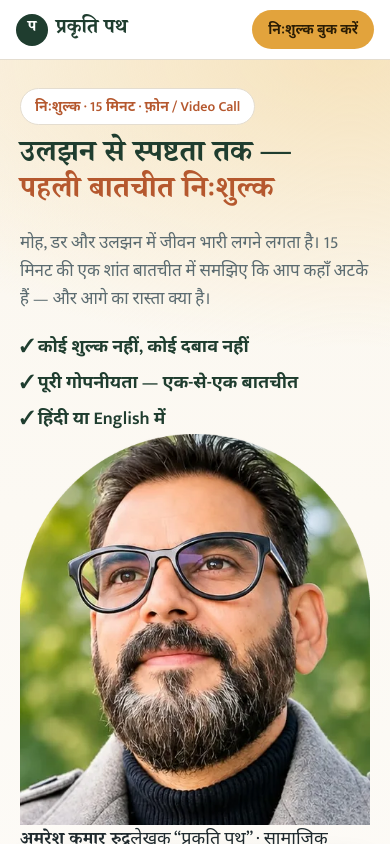
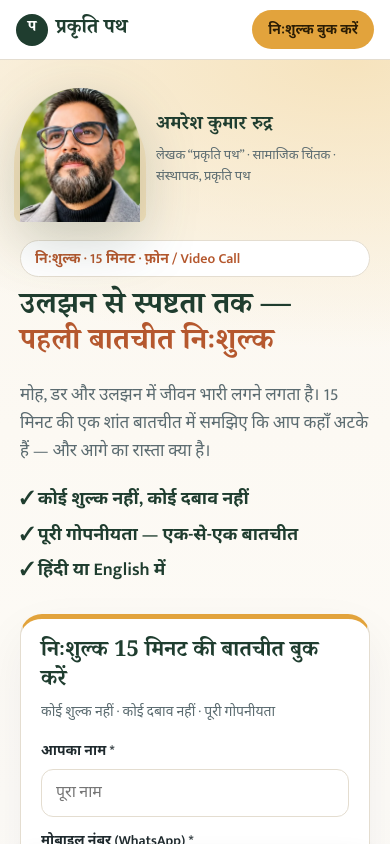
Before and after one commit to sarkworld90-sys/prakriti-path, a Next.js app: page /guidance in a window 390 px wide. Shown: the top 844 px of the page. Built offline with nearby package versions, Linux system fonts and the light colour scheme; no server answers.

Commit message:
Add files via upload

```diff
--- a/app/guidance/guidance.css
+++ b/app/guidance/guidance.css
@@ -194,3 +194,87 @@
     display: none;
   }
 }
+
+/* ── आपकी बड़ी photo ── */
+.gd-person {
+  margin-top: 30px;
+  display: flex;
+  align-items: flex-end;
+  gap: 24px;
+}
+.gd-arch {
+  flex: none;
+  width: 250px;
+  aspect-ratio: 488 / 544;
+  position: relative;
+  display: grid;
+  place-items: end center;
+}
+.gd-arch::before {
+  content: "";
+  position: absolute;
+  inset: 22px -14px 0 -14px;
+  border-radius: 160px 160px 18px 18px;
+  background: #f6e3bd;
+}
+.gd-arch img {
+  position: relative;
+  width: 100%;
+  height: auto;
+  filter: drop-shadow(0 18px 28px rgba(31, 61, 47, 0.22));
+}
+.gd-arch span {
+  position: relative;
+  font-size: 80px;
+  color: var(--md-water);
+  align-self: center;
+}
+.gd-person-txt {
+  display: flex;
+  flex-direction: column;
+  gap: 6px;
+  padding-bottom: 8px;
+}
+.gd-person-txt b {
+  font-size: 24px;
+  color: var(--md-water-deep);
+}
+.gd-person-txt span {
+  font-size: 14px;
+  color: var(--md-muted);
+}
+.gd-person-txt q {
+  margin-top: 8px;
+  padding-left: 12px;
+  border-left: 3px solid var(--md-haldi);
+  font-size: 16px;
+  line-height: 1.5;
+  color: var(--md-water-deep);
+}
+@media (max-width: 960px) {
+  .gd-copy {
+    display: flex;
+    flex-direction: column;
+  }
+  .gd-person {
+    order: -1;
+    margin: 0 0 18px;
+    align-items: center;
+    gap: 16px;
+  }
+  .gd-arch {
+    width: 120px;
+  }
+  .gd-arch::before {
+    inset: 10px -6px 0 -6px;
+  }
+  .gd-person-txt b {
+    font-size: 19px;
+  }
+  .gd-person-txt span {
+    font-size: 13px;
+  }
+  .gd-person-txt q {
+    display: none;
+  }
+}
```
